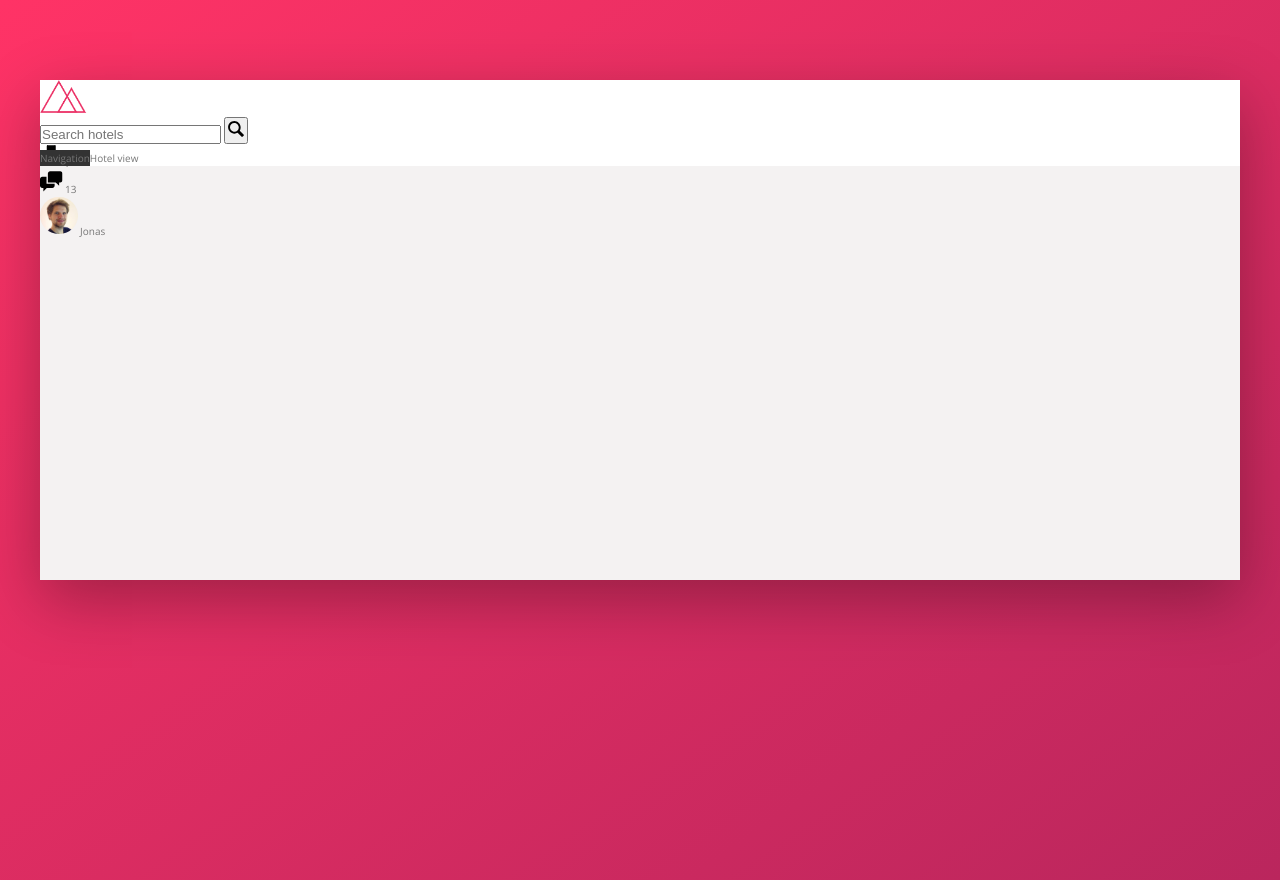
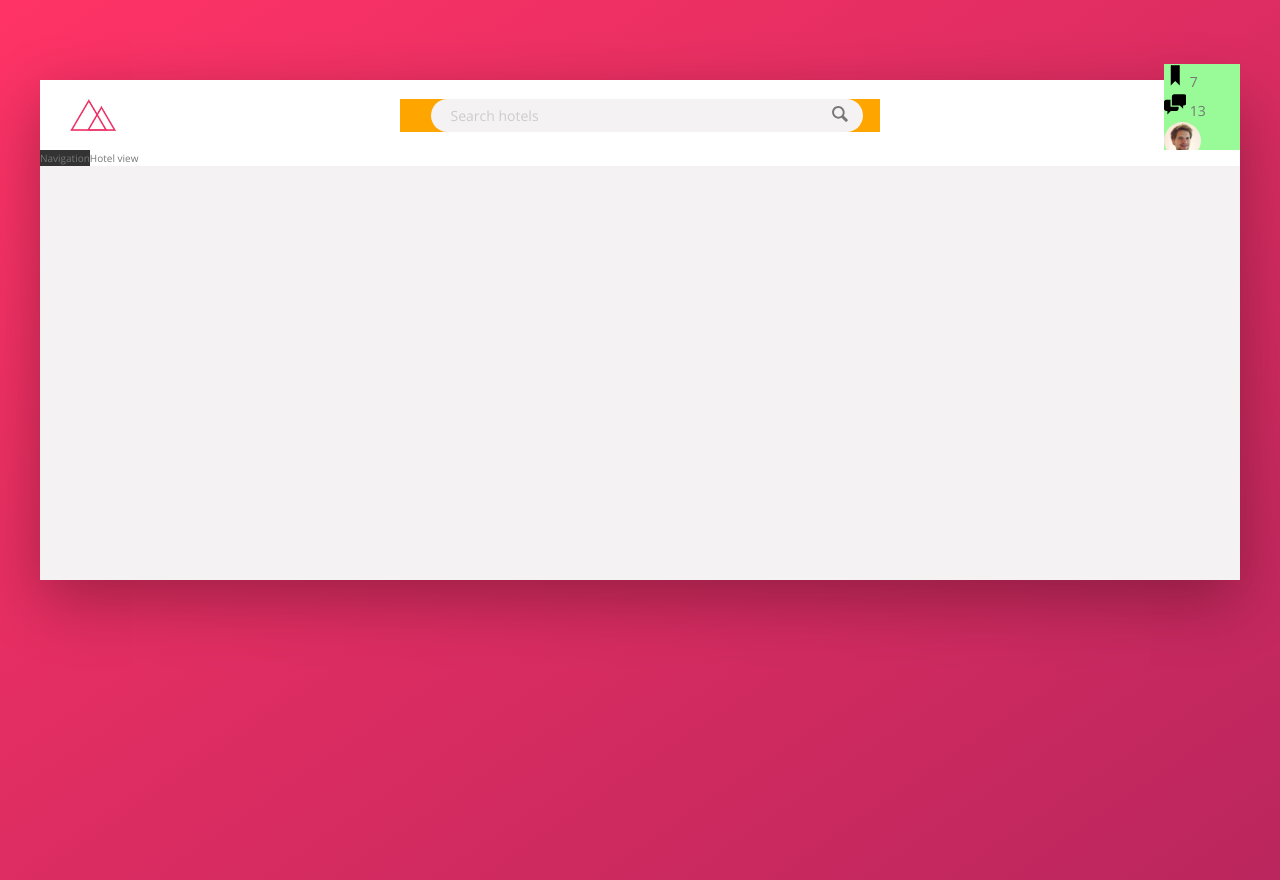
Before and after one commit to jsi-webdev/Trillo_Clone_Flex_Project, a website: page index.html in a window 1280 px wide. Drawn offline with nearby package versions, Linux system fonts and the light colour scheme.

Commit message:
#4 HEADER : .search (input/button/icon)

```diff
--- a/sass/_components.scss
+++ b/sass/_components.scss
@@ -2,24 +2,70 @@
 // LOGO
 .logo {
   height: 3.25rem;
+  margin-left: 3rem;
 }
 
 //////////////////////////////
 // SEARCH
 .search {
+  background-color: orange;
+  flex: 0 0 40%;
+
+  display: flex;
+  align-items: center;
+  justify-content: center;
+
   &__input {
+    font-family: inherit;
+    font-size: inherit;
+    color: inherit;
+    background-color: var(--color-grey-light-2);
+    border: none;
+    padding: 0.7rem 2rem;
+    border-radius: 10rem;
+    width: 90%;
+    transition: all 0.2s;
+    margin-right: -3.25rem;
+
+    &:focus {
+      outline: none;
+      width: 100%;
+      background-color: var(--color-grey-light-3);
+    }
+
+    &::-webkit-input-placeholder {
+      font-weight: 100;
+      color: var(--color-grey-light-4);
+    }
   }
+
+  &__input:focus + &__button {
+    background-color: var(--color-grey-light-3);
+  }
+
   &__button {
+    border: none;
+    background-color: var(--color-grey-light-2);
+
+    &:focus {
+      outline: none;
+    }
+
+    &:active {
+      transform: translateY(0.2rem);
+    }
   }
   &__icon {
     height: 2rem;
     width: 2rem;
+    fill: var(--color-grey-dark-2);
   }
 }
 
 //////////////////////////////
 // USER NAVIGATION
 .user-nav {
+  background-color: palegreen;
   &__icon-box {
   }
   &__icon {
--- a/sass/_layout.scss
+++ b/sass/_layout.scss
@@ -8,9 +8,14 @@
 }
 
 .header {
+  font-size: 1.4rem;
   height: 7rem;
   background-color: var(--color-white);
   border-bottom: var(--color-grey-light-2);
+
+  display: flex;
+  justify-content: space-between;
+  align-items: center;
 }
 
 .content {
```
Also changed, not shown: css/style.css.
